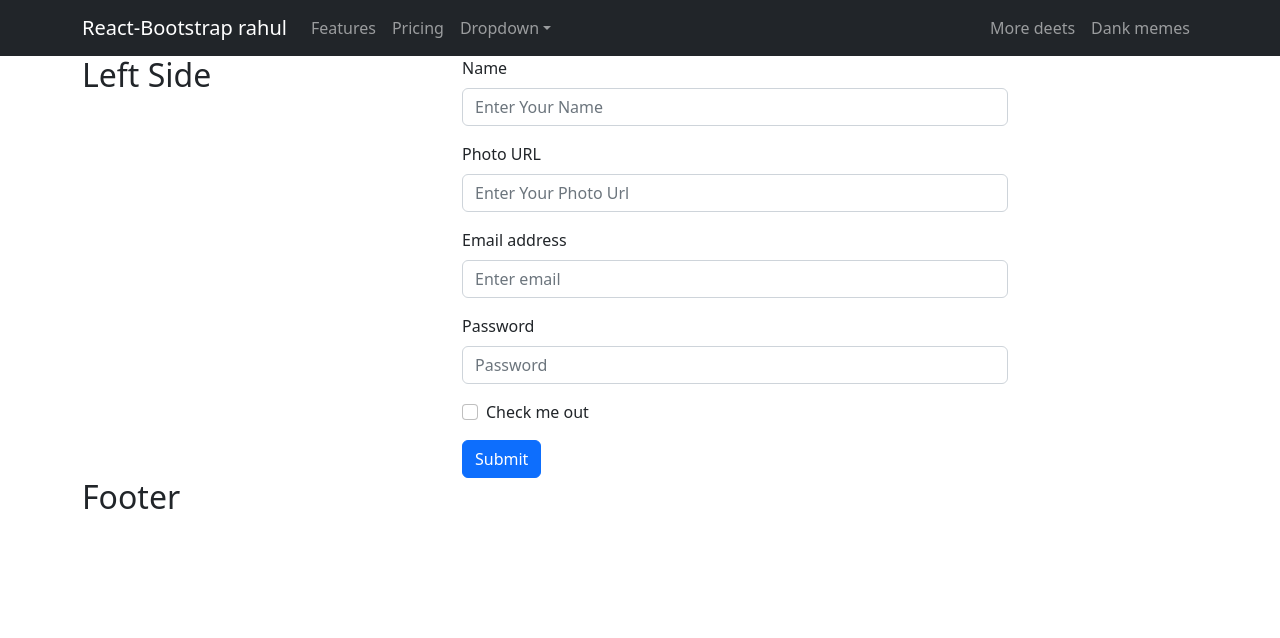
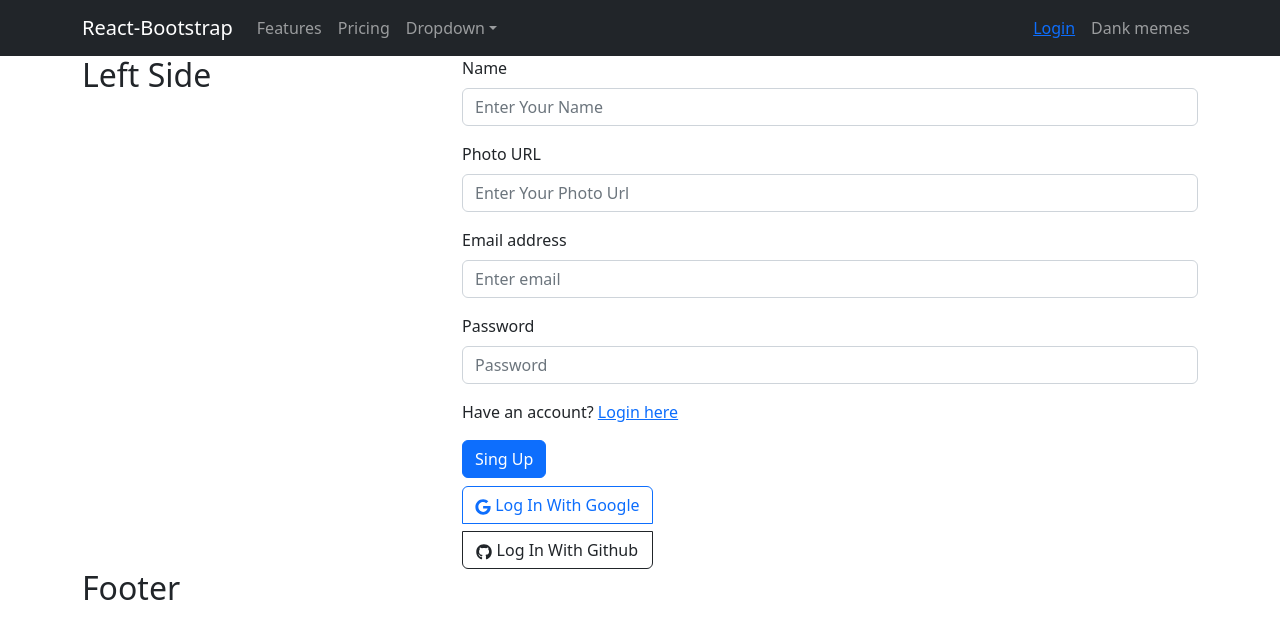
Before and after one commit to rahulhasan31/programming-course-client-side, a React (Create React App) app: page /register in a window 1280 px wide. Shown: the top 638 px of the page. Built offline with nearby package versions, Linux system fonts and the light colour scheme; no server answers.

Commit message:
logindone

```diff
--- a/package.json
+++ b/package.json
@@ -3,6 +3,10 @@
   "version": "0.1.0",
   "private": true,
   "dependencies": {
+    "@fortawesome/fontawesome-svg-core": "^6.2.0",
+    "@fortawesome/free-solid-svg-icons": "^6.2.0",
+    "@fortawesome/react-fontawesome": "^0.2.0",
+    "@react-icons/all-files": "^4.1.0",
     "@testing-library/jest-dom": "^5.16.5",
     "@testing-library/react": "^13.4.0",
     "@testing-library/user-event": "^13.5.0",
@@ -11,6 +15,7 @@
     "react": "^18.2.0",
     "react-bootstrap": "^2.5.0",
     "react-dom": "^18.2.0",
+    "react-icons": "^4.6.0",
     "react-router-dom": "^6.4.2",
     "react-scripts": "5.0.1",
     "web-vitals": "^2.1.4"
--- a/src/AuthProvider/AuthProvider.js
+++ b/src/AuthProvider/AuthProvider.js
@@ -1,16 +1,44 @@
-import React, { createContext } from 'react';
-import { getAuth } from 'firebase/auth'
+import React, { createContext, useEffect, useState } from 'react';
+import { createUserWithEmailAndPassword, getAuth, onAuthStateChanged, signInWithEmailAndPassword, signInWithPopup, signOut } from 'firebase/auth'
 import app from '../FireBase/Firebase.Confing';
 
 
 export const AuthContext= createContext()
 const auth= getAuth(app)
 const AuthProvider = ({children}) => {
-    const user= {name: 'rahul'}
+    const [user, setUser]= useState(null)
 
+    const createUser=(email, password)=>{
+        return createUserWithEmailAndPassword(auth, email,password)
+    }
+    const loginUser=(email, password)=>{
+        return signInWithEmailAndPassword(auth, email, password)
+    }
 
+    const googleProvider=(provider,)=>{
+        return signInWithPopup(auth, provider)
+    }
 
-    const authInfo={user}
+    const gitProvider=(signinGithub)=>{
+        return signInWithPopup(auth, signinGithub)
+    }
+    const logout=()=>{
+        signOut(auth)
+        .then(result=>{
+
+        })
+        .catch(e=>{})
+    }
+
+    useEffect(()=>{
+        const unsubscribe=onAuthStateChanged(auth, (currentUser)=>{
+            setUser(currentUser)
+        })
+        return ()=>{unsubscribe()}
+    },[])
+
+    const authInfo={user, createUser , loginUser, googleProvider, gitProvider, logout}
+
     return (
         <AuthContext.Provider value={authInfo}>
             {children}
--- a/src/Component/Header/Header.js
+++ b/src/Component/Header/Header.js
@@ -1,15 +1,17 @@
 import React, { useContext } from 'react';
+import { Button } from 'react-bootstrap';
 import Container from 'react-bootstrap/Container';
 import Nav from 'react-bootstrap/Nav';
 import Navbar from 'react-bootstrap/Navbar';
 import NavDropdown from 'react-bootstrap/NavDropdown';
+import { Link } from 'react-router-dom';
 import { AuthContext } from '../../AuthProvider/AuthProvider';
 
 const Header = () => {
-    const {user}= useContext(AuthContext)
+    const {user, logout}= useContext(AuthContext)
     return (
         <div>
-            <Navbar collapseOnSelect expand="lg" bg="dark" variant="dark">
+     <Navbar collapseOnSelect expand="lg" bg="dark" variant="dark">
       <Container>
         <Navbar.Brand href="#home">React-Bootstrap {user?.name}</Navbar.Brand>
         <Navbar.Toggle aria-controls="responsive-navbar-nav" />
@@ -25,12 +27,22 @@ const Header = () => {
               <NavDropdown.Item href="#action/3.3">Something</NavDropdown.Item>
               <NavDropdown.Divider />
               <NavDropdown.Item href="#action/3.4">
-                Separated link
+
               </NavDropdown.Item>
             </NavDropdown>
           </Nav>
           <Nav>
-            <Nav.Link href="#deets">More deets</Nav.Link>
+            <Nav.Link href="#deets">  {
+                  user?.uid ?
+                  <>
+                  <span>{user?.displayName}</span>
+                  <Button onClick={logout} variant="primary" type="submit">
+                  Logout
+                  </Button>
+                  </>
+                  :
+                  <Link to={'/login'}>Login</Link>
+                }</Nav.Link>
             <Nav.Link eventKey={2} href="#memes">
               Dank memes
             </Nav.Link>
--- a/src/Component/Login/Login.js
+++ b/src/Component/Login/Login.js
@@ -1,9 +1,20 @@
-import React from 'react';
+import React, { useContext, useState } from 'react';
 import Button from 'react-bootstrap/Button';
 import Form from 'react-bootstrap/Form';
+import { FaGoogle , FaGithub, FaFacebook, FaTwitter, FaWhatsapp, FaLinkedin, FaYoutube} from "react-icons/fa";
+
+import { AuthContext } from '../../AuthProvider/AuthProvider';
+import { ButtonGroup, Col, Container, Row } from 'react-bootstrap';
+import { Link } from 'react-router-dom';
+import { GoogleAuthProvider } from 'firebase/auth';
+
 
 
 const Login = () => {
+
+    const{loginUser, googleProvider}= useContext(AuthContext)
+    const provider= new GoogleAuthProvider()
+    const [error, setError]= useState('')
 
     const handleLoginSubmit=event=>{
         event.preventDefault()
@@ -11,15 +22,47 @@ const Login = () => {
         const email= form.email.value
         const password= form.password.value
         console.log(email, password);
+
+        loginUser(email, password)
+        .then(result=>{
+            const user=result.user
+            console.log(user);
+            form.reset()
+            setError('')
+        })
+        .catch(e=>{
+          const msg= e.message
+          setError(msg)
+        }
+          )
+
+
     }
+    const handleGoogleLogin=()=>{
+      googleProvider(provider)
+      .then(result=>{
+        const user= result.user
+        console.log(user);
+      })
+      .catch(e=>console.error(e))
+    }
+
 
 
     return (
         <div>
-            <Form onSubmit={handleLoginSubmit}>
+
+
+   <Form onSubmit={handleLoginSubmit} className="mt-5">
+   <Container>
+              <Row>
+                <Col col='10' md='6'>
+                <img src="https://mdbcdn.b-cdn.net/img/Photos/new-templates/bootstrap-login-form/draw2.svg" className="img-fluid" alt="Phone image" />
+                </Col>
+                <Col col='4' md='6'>
+
       <Form.Group className="mb-3" controlId="formBasicEmail">
         <Form.Label>Email address</Form.Label>
-
         <Form.Control name='email' type="email" placeholder="Enter email" />
 
       </Form.Group>
@@ -28,14 +71,24 @@ const Login = () => {
         <Form.Label>Password</Form.Label>
         <Form.Control name='password' type="password" placeholder="Password" />
       </Form.Group>
+       <p className='mt-2'>
+      Don't have an account? <Link to={'/register'}>Register here</Link>
+       </p>
+       <p className='text-danger'>{error}</p>
+      <Button variant="primary" type="submit">
+        Login
+      </Button>
 
-      <Form.Group className="mb-3" controlId="formBasicCheckbox">
-        <Form.Check type="checkbox" label="Check me out" />
-      </Form.Group>
-      <Button variant="primary" type="submit">
-        Submit
-      </Button>
-    </Form>
+
+          </Col>
+     <ButtonGroup vertical>
+      <Button className='mb-2 w-50 mt-2' variant="outline-primary" onClick={handleGoogleLogin}><FaGoogle/> Log In With Google</Button>
+      <Button className='w-50' variant="outline-dark"><FaGithub/> Log In With Github</Button>
+      </ButtonGroup>
+              </Row>
+            </Container>
+   </Form>
+
         </div>
     );
 };
--- a/src/Component/Login/Register/Register.js
+++ b/src/Component/Login/Register/Register.js
@@ -1,9 +1,17 @@
-import React from 'react';
+import { GithubAuthProvider, GoogleAuthProvider } from 'firebase/auth';
+import React, { useContext } from 'react';
+import { ButtonGroup } from 'react-bootstrap';
 import Button from 'react-bootstrap/Button';
 import Form from 'react-bootstrap/Form';
+import { FaGithub, FaGoogle } from 'react-icons/fa';
+import { Link } from 'react-router-dom';
+import { AuthContext } from '../../../AuthProvider/AuthProvider';
 
 
 const Register = () => {
+    const{createUser, googleProvider, gitProvider}= useContext(AuthContext)
+    const provider= new GoogleAuthProvider()
+    const signinGithub= new GithubAuthProvider()
 
     const handleRegisterSubmit=event=>{
         event.preventDefault()
@@ -13,8 +21,32 @@ const Register = () => {
         const email= form.email.value
         const password= form.password.value
 
-        console.log(name ,photoURL, email, password);
+        console.log(name ,photoURL,);
+        createUser(email, password)
+        .then(result=>{
+            const user= result.user
+            console.log(user);
+            form.reset()
+        })
+        .catch(e=>console.error(e))
 
+    }
+    const handleGoogleLogin=()=>{
+      googleProvider(provider)
+      .then(result=>{
+        const user= result.user
+        console.log(user);
+      })
+      .catch(e=>console.error(e))
+    }
+
+    const handleGithubLogin=()=>{
+      gitProvider(signinGithub)
+      .then(result=>{
+        const user= result.user
+        console.log(user);
+      })
+      .catch(e=>console.error(e))
     }
 
     return (
@@ -40,14 +72,21 @@ const Register = () => {
         <Form.Control name='password' type="password" placeholder="Password" />
       </Form.Group>
 
-      <Form.Group className="mb-3" controlId="formBasicCheckbox">
-        <Form.Check type="checkbox" label="Check me out" />
-      </Form.Group>
+      <p>
+      Have an account? <Link to={'/login'}>Login here</Link>
+       </p>
       <Button variant="primary" type="submit">
-        Submit
+        Sing Up
       </Button>
+
+
     </Form>
-
+  <div>
+  <ButtonGroup vertical>
+      <Button className='mb-2 mt-2' variant="outline-primary" onClick={handleGoogleLogin}><FaGoogle/> Log In With Google</Button>
+      <Button onClick={handleGithubLogin} className='' variant="outline-dark"><FaGithub/> Log In With Github</Button>
+      </ButtonGroup>
+  </div>
         </div>
     );
 };
--- a/src/Layout/Main.js
+++ b/src/Layout/Main.js
@@ -15,11 +15,10 @@ const Main = () => {
                <Col lg={4}>
                 <LeftSide></LeftSide>
                 </Col>
-                <Col lg={6}>
+                <Col lg={8}>
                  <Outlet></Outlet>
                 </Col>
-                <Col lg={2}>
-                </Col>
+
                </Row>
                  <Footer></Footer>
             </Container>
--- a/src/index.css
+++ b/src/index.css
@@ -5,6 +5,7 @@ body {
     sans-serif;
   -webkit-font-smoothing: antialiased;
   -moz-osx-font-smoothing: grayscale;
+
 }
 
 code {
--- a/src/index.js
+++ b/src/index.js
@@ -5,6 +5,8 @@ import App from './App';
 import reportWebVitals from './reportWebVitals';
 import 'bootstrap/dist/css/bootstrap.min.css';
 import AuthProvider from './AuthProvider/AuthProvider';
+
+
 
 const root = ReactDOM.createRoot(document.getElementById('root'));
 root.render(
```
Also changed, not shown: 1 other file (tests, documents, lock files or other folders).
